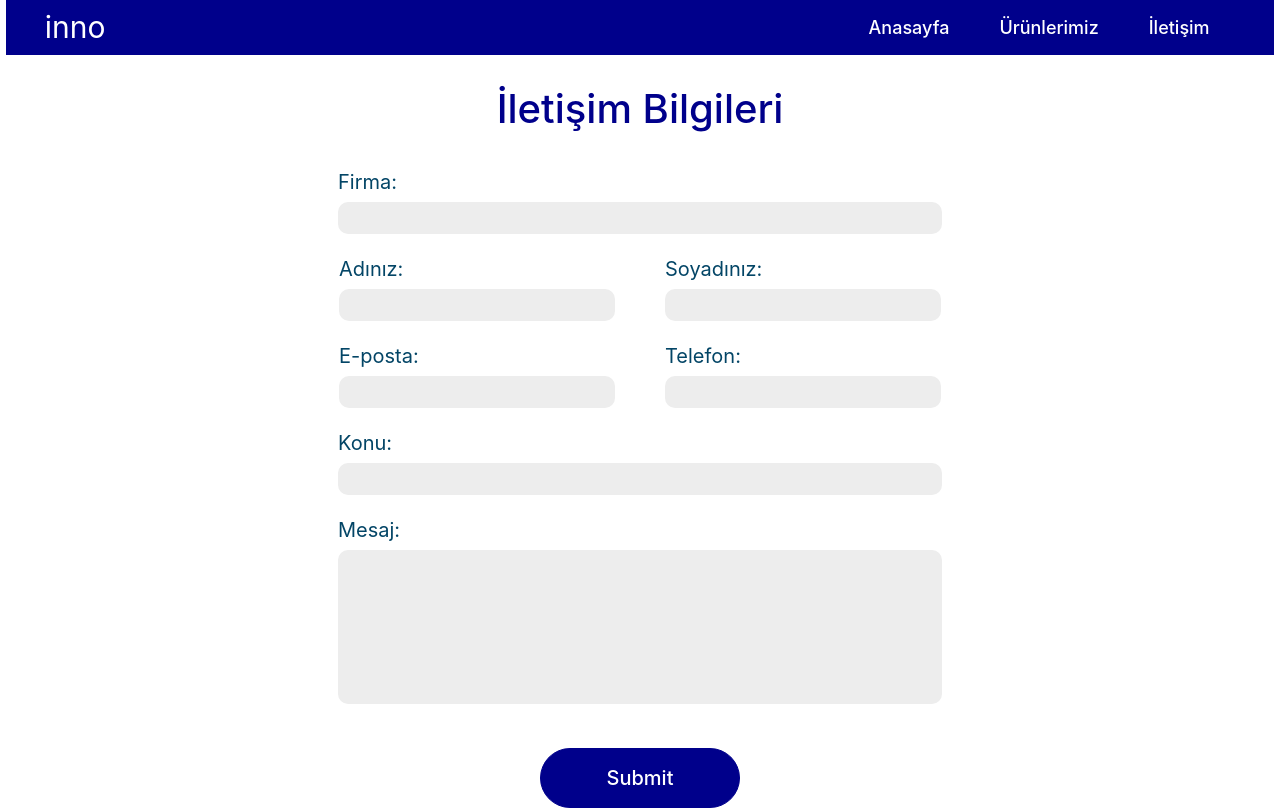
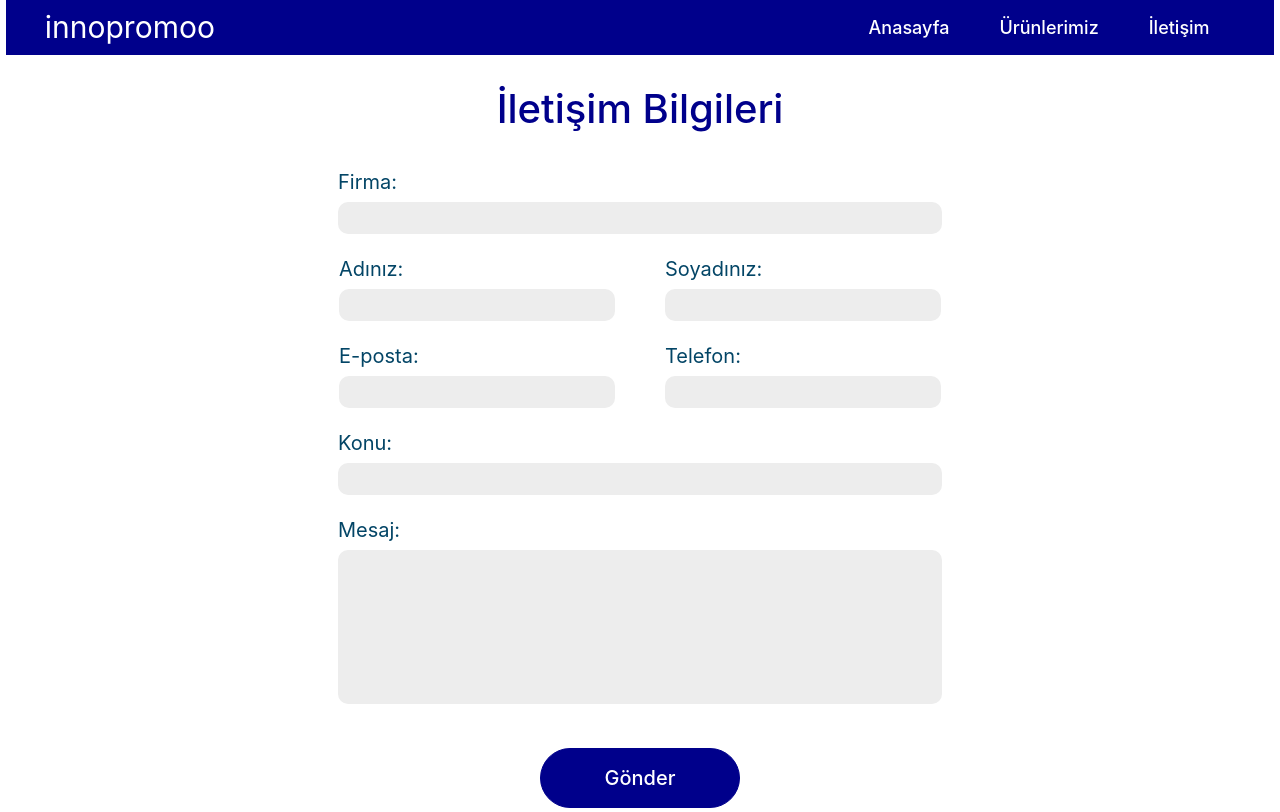
Before and after one commit to makimakimek/inno, a React (Vite) app: page /contact in a window 1280 px wide. Built offline with nearby package versions, Linux system fonts and the light colour scheme.

Commit message:
changed names in contact page

```diff
--- a/src/Contact.jsx
+++ b/src/Contact.jsx
@@ -70,7 +70,7 @@ function Contact() {
             <div className = "container1">
                 <div className = "navigationContainer">
                     <div className = "navigationLeft">
-                        <div>inno</div>
+                        <div>innopromoo</div>
                     </div>
 
                     <div className = "navigationRight">
@@ -176,7 +176,7 @@ function Contact() {
                         </label>
                     </div>
 
-                    <button className = "submitButton" type="submit">Submit</button>
+                    <button className = "submitButton" type="submit">Gönder</button>
                 </form>
             </div>
         </>
```
